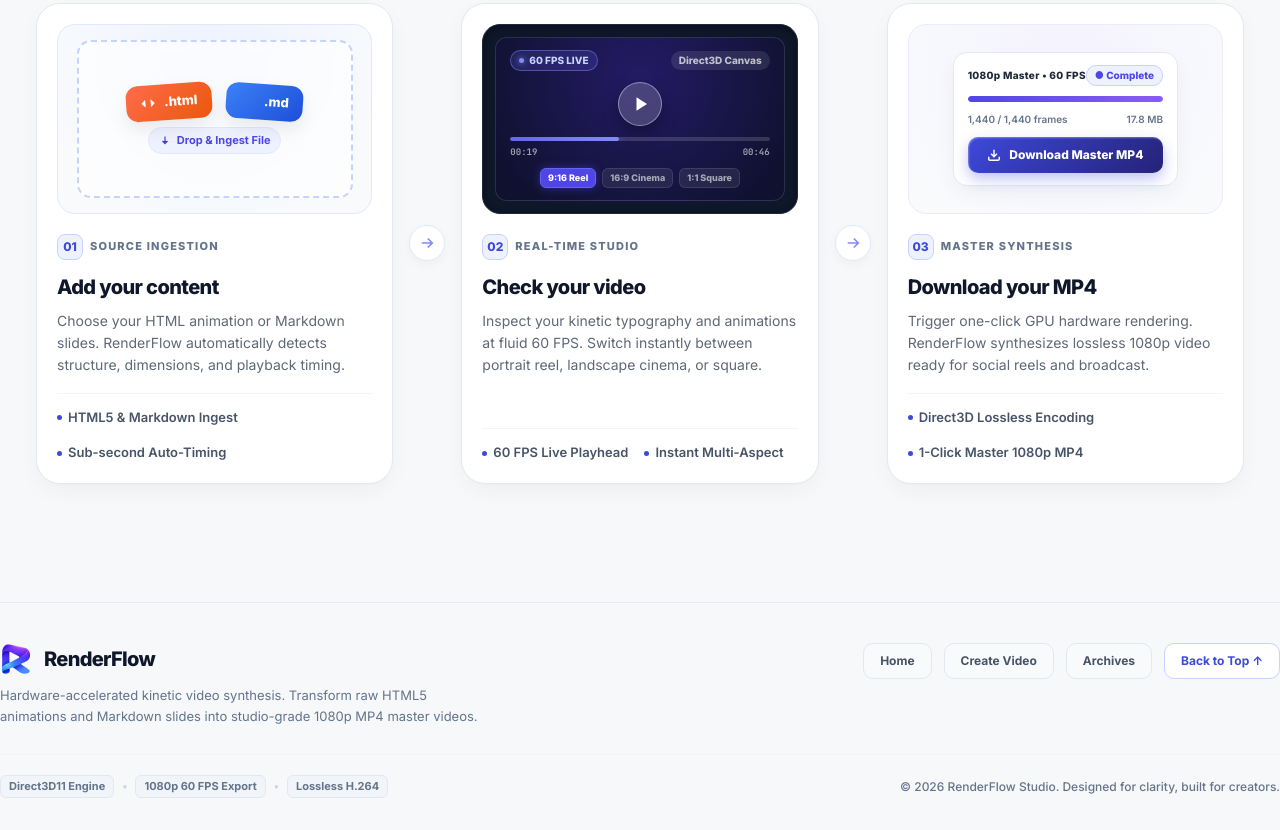
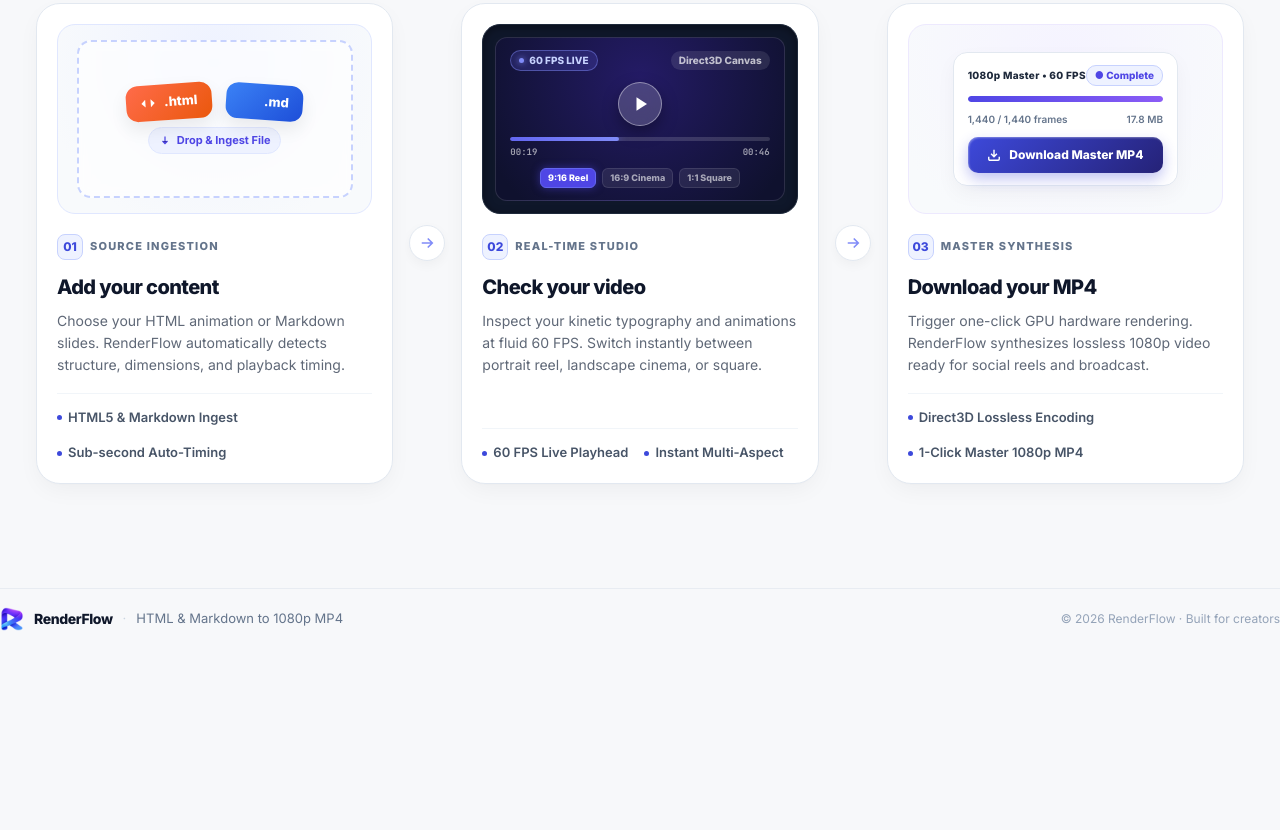
Before and after one commit to msajiddurrani/RenderFlow, a website: page public/index.html in a window 1280 px wide. Shown: the part 842-1672 px from the top of the page. After the commit the page ends 1497 px from the top, so only its background shows below. Drawn offline with Linux system fonts and the light colour scheme; no server answers.

Commit message:
style: make footer super compact, sleek, and minimal without excessive details

```diff
--- a/public/index.html
+++ b/public/index.html
@@ -1915,104 +1915,50 @@
       margin: 0;
     }
 
-    /* CREATIVE VISIONARY FOOTER */
-    .creative-footer {
-      margin-top: 50px;
-      padding: 40px 0 32px;
-      border-top: 1px solid #E5E9F0;
-    }
-    .footer-top-grid {
-      display: flex;
+    /* COMPACT SLEEK FOOTER */
+    .compact-footer {
+      display: flex;
+      align-items: center;
       justify-content: space-between;
-      align-items: flex-start;
-      gap: 40px;
-      padding-bottom: 28px;
-      border-bottom: 1px solid #F1F4F9;
-    }
-    .footer-brand-col {
-      max-width: 480px;
-    }
-    .footer-brand {
-      display: inline-flex;
-      align-items: center;
-      gap: 12px;
-      font-size: 20px;
-      font-weight: 850;
-      letter-spacing: -0.7px;
-      color: #0F172A;
-      margin-bottom: 10px;
-    }
-    .footer-logo {
-      width: 32px;
-      height: 32px;
-      object-fit: contain;
-    }
-    .footer-tagline {
+      padding: 18px 0 24px;
+      margin-top: 36px;
+      border-top: 1px solid #E8ECF2;
       font-size: 13px;
       color: #64748B;
-      line-height: 1.6;
-    }
-    .footer-nav-links {
-      display: flex;
-      gap: 12px;
-      flex-wrap: wrap;
-    }
-    .footer-link {
-      background: #F8FAFC;
-      border: 1px solid #E2E8F0;
-      color: #475467;
+    }
+    .footer-left {
+      display: inline-flex;
+      align-items: center;
+      gap: 10px;
+    }
+    .footer-logo {
+      width: 24px;
+      height: 24px;
+      object-fit: contain;
+    }
+    .footer-brand-name {
+      font-weight: 800;
+      color: #0F172A;
+      font-size: 14px;
+      letter-spacing: -0.4px;
+    }
+    .footer-muted-sep {
+      color: #CBD5E1;
+    }
+    .footer-tagline {
+      color: #64748B;
+      font-size: 13px;
+    }
+    .footer-right {
+      color: #94A3B8;
       font-size: 12px;
-      font-weight: 700;
-      padding: 8px 16px;
-      border-radius: 10px;
-      transition: all 0.15s ease;
-    }
-    .footer-link:hover {
-      background: #EEF2FF;
-      color: var(--blue);
-      border-color: #C7D2FE;
-      transform: translateY(-1px);
-    }
-    .footer-link.back-top {
-      background: #FFFFFF;
-      color: var(--blue);
-      border-color: #C7D2FE;
-    }
-    .footer-bottom-row {
-      display: flex;
-      justify-content: space-between;
-      align-items: center;
-      padding-top: 20px;
-      font-size: 12px;
-      color: #94A3B8;
-      flex-wrap: wrap;
-      gap: 14px;
-    }
-    .footer-tech-specs {
-      display: flex;
-      align-items: center;
-      gap: 8px;
-      font-size: 11px;
-      font-weight: 650;
-      color: #64748B;
-    }
-    .tech-badge {
-      background: #F1F5F9;
-      padding: 2px 8px;
-      border-radius: 6px;
-      border: 1px solid #E2E8F0;
-    }
-    .tech-sep {
-      color: #CBD5E1;
-    }
-    .footer-copy {
-      font-size: 12px;
-      color: #64748B;
-      font-weight: 500;
-    }
-    @media (max-width: 768px) {
-      .footer-top-grid { flex-direction: column; gap: 20px; }
-      .footer-bottom-row { flex-direction: column; align-items: flex-start; gap: 10px; }
+    }
+    @media (max-width: 640px) {
+      .compact-footer {
+        flex-direction: column;
+        gap: 8px;
+        align-items: flex-start;
+      }
     }
 
     /* TOAST */
@@ -2699,42 +2645,16 @@
       </div>
     </section>
 
-    <!-- CREATIVE VISIONARY FOOTER -->
-    <footer class="shell creative-footer">
-      <div class="footer-top-grid">
-        <div class="footer-brand-col">
-          <div class="footer-brand">
-            <img src="/RenderFlow_Logo_Transparent.png" alt="RenderFlow" class="footer-logo">
-            <span>RenderFlow</span>
-          </div>
-          <p class="footer-tagline">
-            Hardware-accelerated kinetic video synthesis. Transform raw HTML5 animations and Markdown slides into studio-grade 1080p MP4 master videos.
-          </p>
-        </div>
-
-        <div class="footer-actions-col">
-          <div class="footer-nav-links">
-            <button onclick="switchNav('landing')" class="footer-link">Home</button>
-            <button onclick="startNewVideo()" class="footer-link">Create Video</button>
-            <button onclick="switchNav('history')" class="footer-link">Archives</button>
-            <button onclick="window.scrollTo({top:0,behavior:'smooth'})" class="footer-link back-top">
-              Back to Top ↑
-            </button>
-          </div>
-        </div>
+    <!-- COMPACT MINIMAL FOOTER -->
+    <footer class="shell compact-footer">
+      <div class="footer-left">
+        <img src="/RenderFlow_Logo_Transparent.png" alt="RenderFlow" class="footer-logo">
+        <span class="footer-brand-name">RenderFlow</span>
+        <span class="footer-muted-sep">·</span>
+        <span class="footer-tagline">HTML &amp; Markdown to 1080p MP4</span>
       </div>
-
-      <div class="footer-bottom-row">
-        <div class="footer-tech-specs">
-          <span class="tech-badge">Direct3D11 Engine</span>
-          <span class="tech-sep">•</span>
-          <span class="tech-badge">1080p 60 FPS Export</span>
-          <span class="tech-sep">•</span>
-          <span class="tech-badge">Lossless H.264</span>
-        </div>
-        <div class="footer-copy">
-          © 2026 RenderFlow Studio. Designed for clarity, built for creators.
-        </div>
+      <div class="footer-right">
+        <span>© 2026 RenderFlow · Built for creators</span>
       </div>
     </footer>
   </div>
```
Also changed, not shown: scripts/build-renderflow-ui.js (+49 -129 lines), scripts/capture-compact-footer.js (added, +25 -0 lines).
